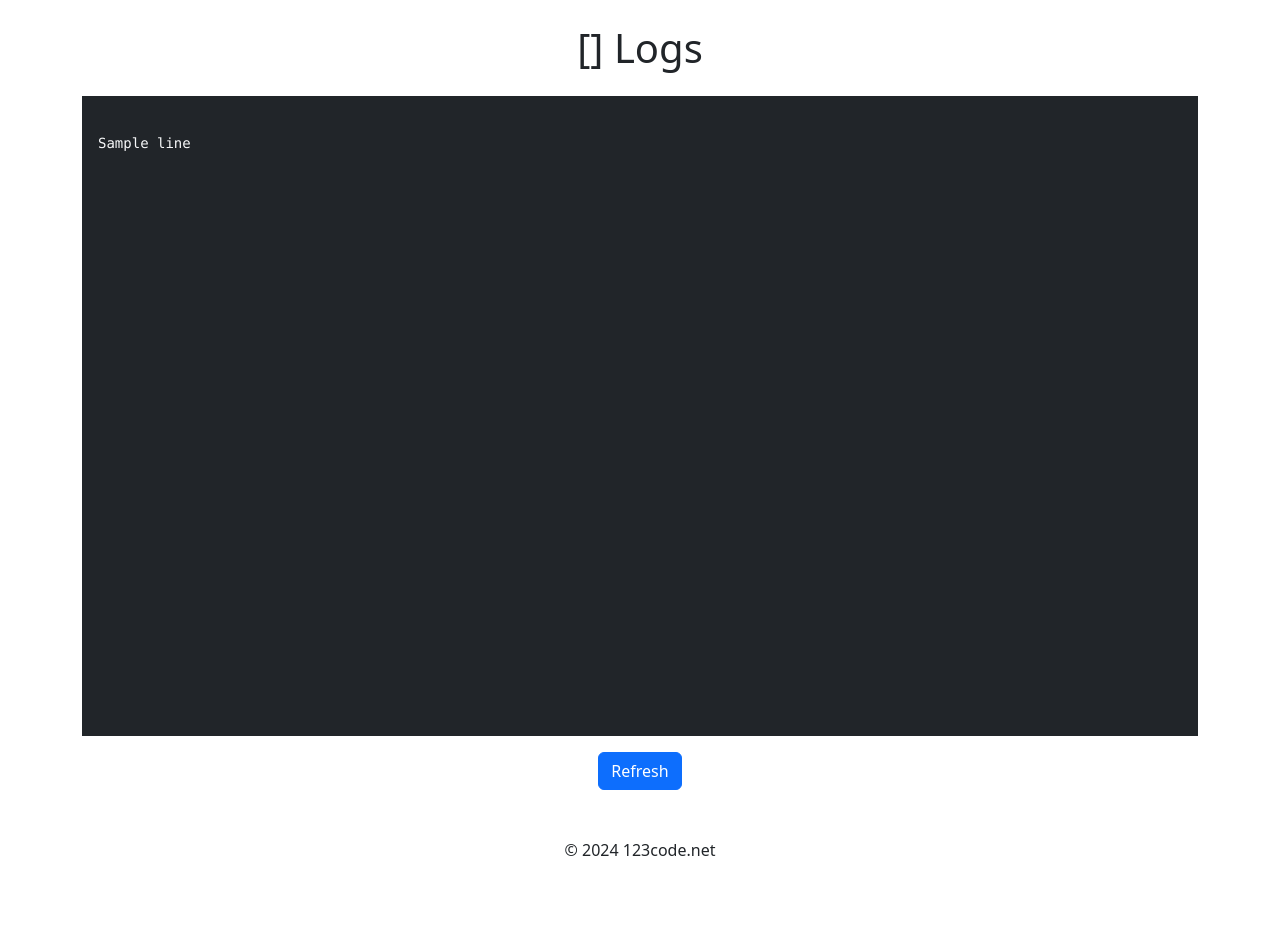
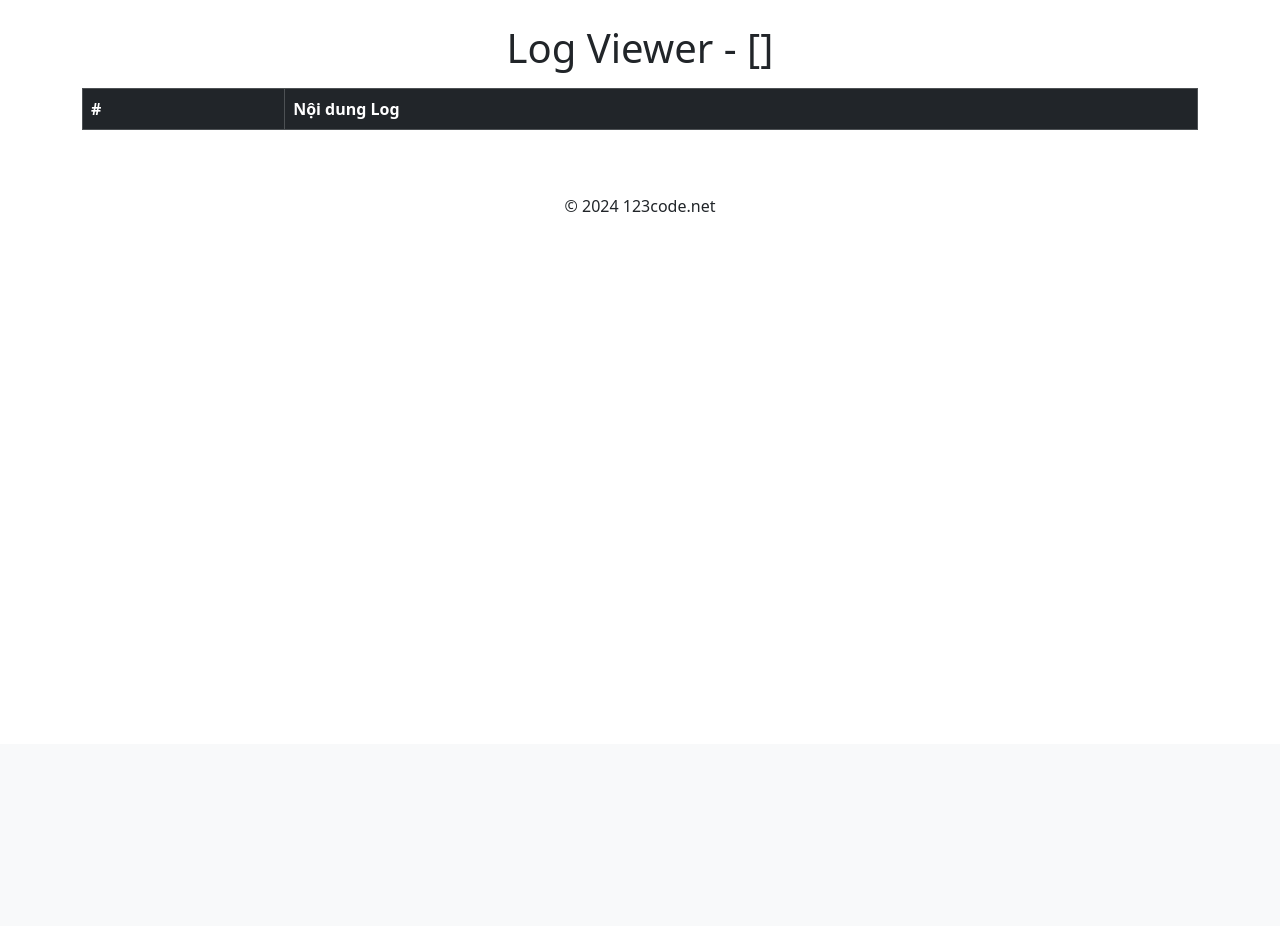
Before and after one commit to TrungPhuNA/tool-mst, a Flask app: template templates/logs/log_view.html in a window 1280 px wide. Shown: the part 56-982 px from the top of the page. After the commit the page ends 268 px from the top, so only its background shows below. Run offline with Flask 3, Linux system fonts and the light colour scheme; the visitor is signed in with stand-in values (Sample User, id 1); the template is opened without the code that fills it: most values are stand-ins (such as "Sample title", 1, 10 or a date in 2020); data that the repository does not hold is empty; some libraries are stand-ins or nearby versions.

Commit message:
add file logs

```diff
--- a/route/route_web.py
+++ b/route/route_web.py
@@ -17,26 +17,35 @@ LOG_FILES = {
     "gunicorn_error": "gunicorn_error.log"
 }
 
-@bp.route("/logs/<log_type>")
-@login_required
-def get_logs(log_type):
-    """API đọc log từ các file cụ thể."""
+@bp.route("/logs/table/<log_type>")
+def logs_table(log_type):
+    """API hiển thị log dưới dạng JSON."""
     if log_type not in LOG_FILES:
         return jsonify({"error": "Invalid log type"}), 400
 
     log_path = LOG_FILES[log_type]
 
-    # Kiểm tra file log tồn tại
     if not os.path.exists(log_path):
         return jsonify({"error": f"Log file '{log_path}' not found"}), 404
 
     try:
         with open(log_path, "r", encoding="utf-8") as log_file:
-            # Đọc nội dung file
-            content = log_file.readlines()[-100:]  # Lấy 100 dòng cuối
-            return render_template("logs/log_view.html", log_type=log_type, content=content)
+            # Đọc nội dung log
+            lines = log_file.readlines()[-500:]  # Lấy 500 dòng cuối
+            logs = []
+            for i, line in enumerate(reversed(lines)):
+                logs.append({"id": i + 1, "content": line.strip()})
+        return jsonify({"data": logs})
     except Exception as e:
         return jsonify({"error": f"Unable to read log file: {e}"}), 500
+
+@bp.route("/logs/<log_type>")
+def view_logs_table(log_type):
+    """Hiển thị bảng log."""
+    if log_type not in LOG_FILES:
+        return "Log type không hợp lệ!", 400
+    return render_template("logs_table.html", log_type=log_type)
+
 
 @bp.route("/", methods=["GET"])
 @login_required
--- a/templates/logs/log_view.html
+++ b/templates/logs/log_view.html
@@ -1,18 +1,45 @@
 {% extends "layouts/app_master.html" %}
 {% block content %}
 <div class="container mt-4">
-    <h1 class="mb-4 text-center">{{ log_type | capitalize }} Logs</h1>
-
-    <div class="bg-dark text-light p-3" style="height: 80vh; overflow-y: auto;">
-        <pre>
-{% for line in content %}
-{{ line }}
-{% endfor %}
-        </pre>
-    </div>
-
-    <div class="text-center mt-3">
-        <button class="btn btn-primary" onclick="location.reload();">Refresh</button>
+    <h1 class="text-center">Log Viewer - {{ log_type | capitalize }}</h1>
+    <div class="mt-3">
+        <table id="logs-table" class="table table-striped table-bordered">
+            <thead class="table-dark">
+                <tr>
+                    <th>#</th>
+                    <th>Nội dung Log</th>
+                </tr>
+            </thead>
+            <tbody></tbody>
+        </table>
     </div>
 </div>
+
+<script src="https://cdn.datatables.net/1.13.6/js/jquery.dataTables.min.js"></script>
+<script src="https://cdn.datatables.net/1.13.6/js/dataTables.bootstrap5.min.js"></script>
+<script>
+    $(document).ready(function () {
+        $('#logs-table').DataTable({
+            "processing": true,
+            "serverSide": true,
+            "ajax": `/logs/table/{{ log_type }}`,
+            "columns": [
+                { "data": "id", "className": "text-center" },
+                { "data": "content" }
+            ],
+            "language": {
+                "lengthMenu": "Hiển thị _MENU_ dòng mỗi trang",
+                "zeroRecords": "Không tìm thấy dữ liệu",
+                "info": "Hiển thị trang _PAGE_ trên _PAGES_",
+                "infoEmpty": "Không có bản ghi nào",
+                "infoFiltered": "(lọc từ _MAX_ bản ghi)",
+                "search": "Tìm kiếm:",
+                "paginate": {
+                    "previous": "Trước",
+                    "next": "Sau"
+                }
+            }
+        });
+    });
+</script>
 {% endblock %}
```
